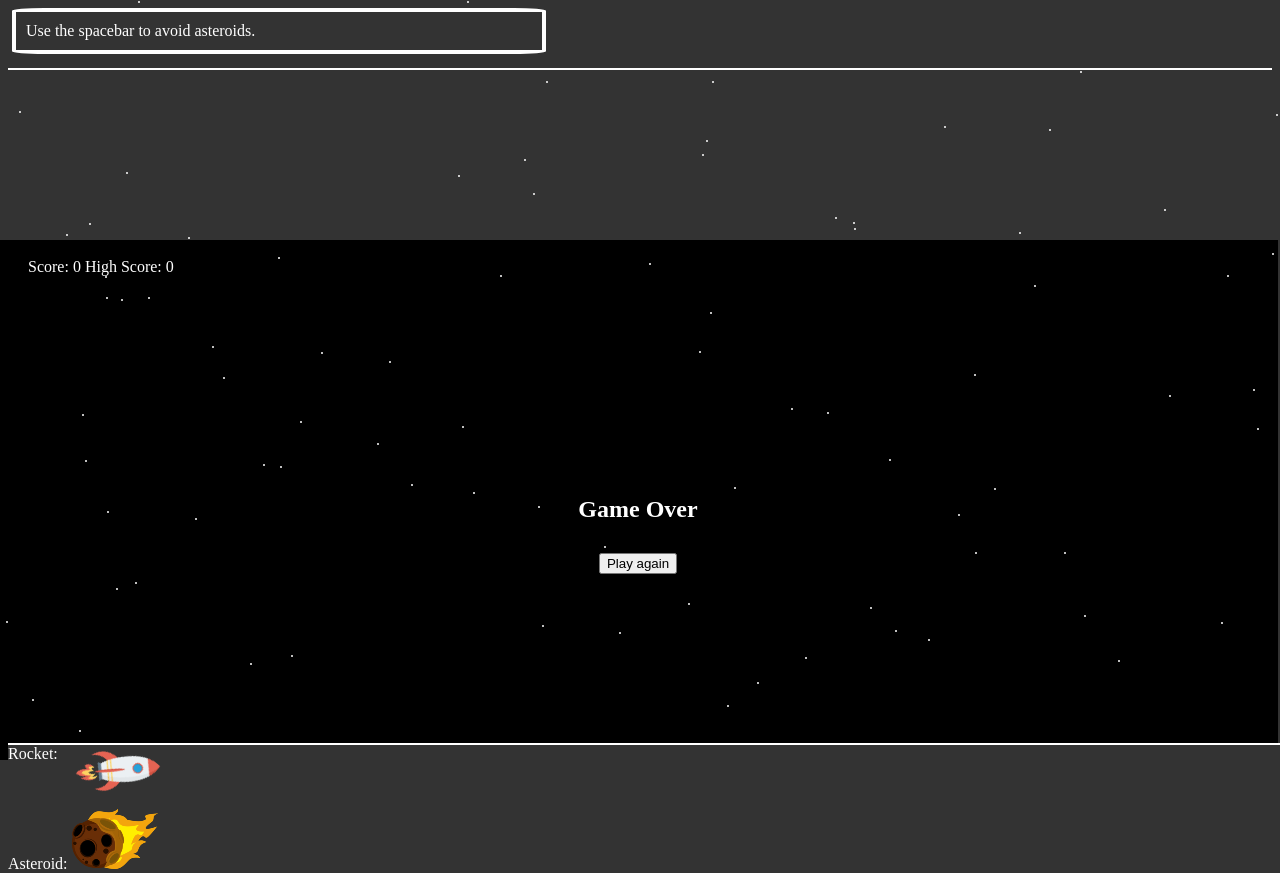
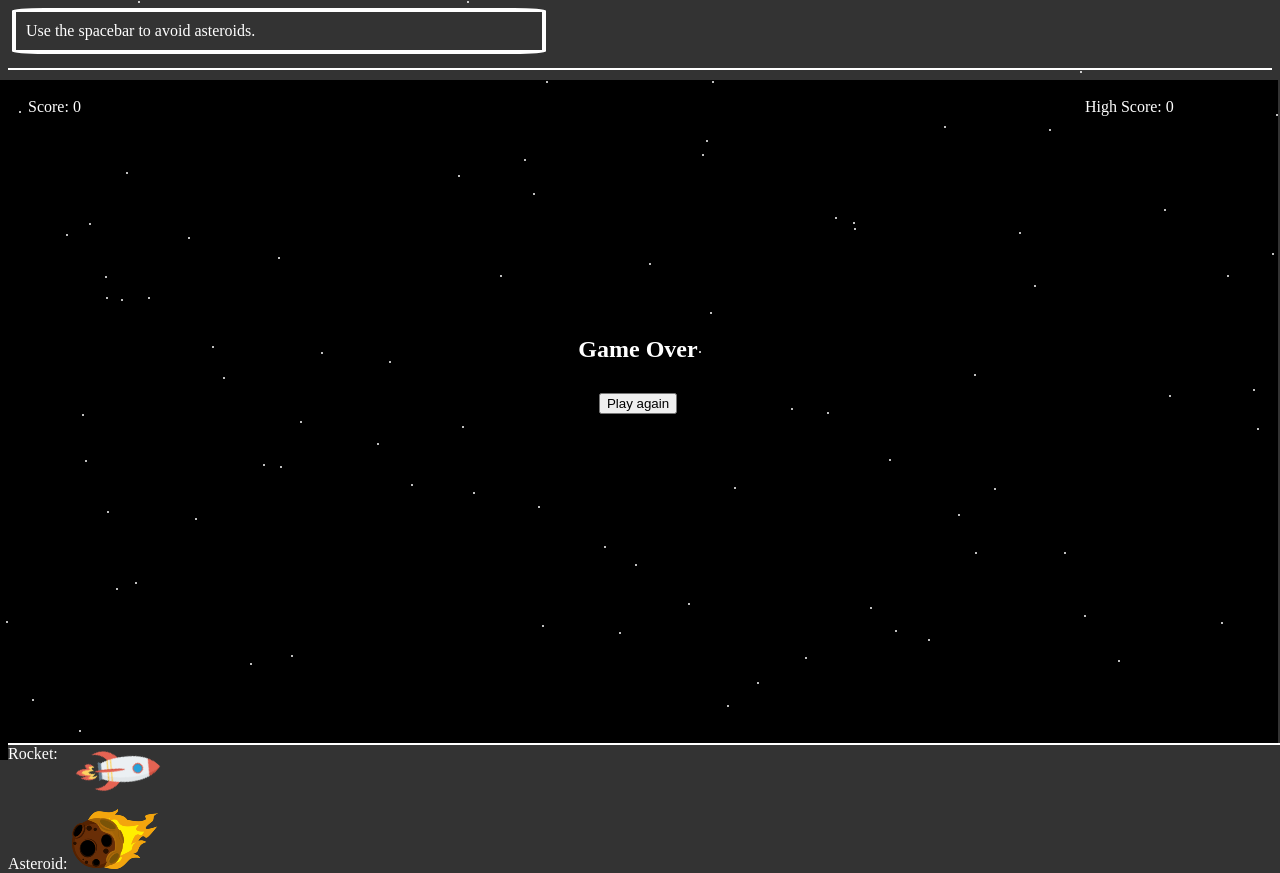
Before and after one commit to ClJarvis/T-RexGame, a plain HTML site: page index.html in a window 1280 px wide. Drawn offline with Linux system fonts and the light colour scheme.

Commit message:
style update to main window and highscore display

```diff
--- a/style.css
+++ b/style.css
@@ -58,12 +58,16 @@ body {
   animation: slideright 600s infinite linear;
   -webkit-animation: slideright 600s infinite linear;
   width: 100%;
-  height: 520px;
+  height: 85%;
   margin-left: -10px;
 }
 
 .scoreLabel {
   margin-left: 30px;
+}
+
+.highscoreLabel {
+  margin-left: 80%;
 }
 
 #alert {
```
